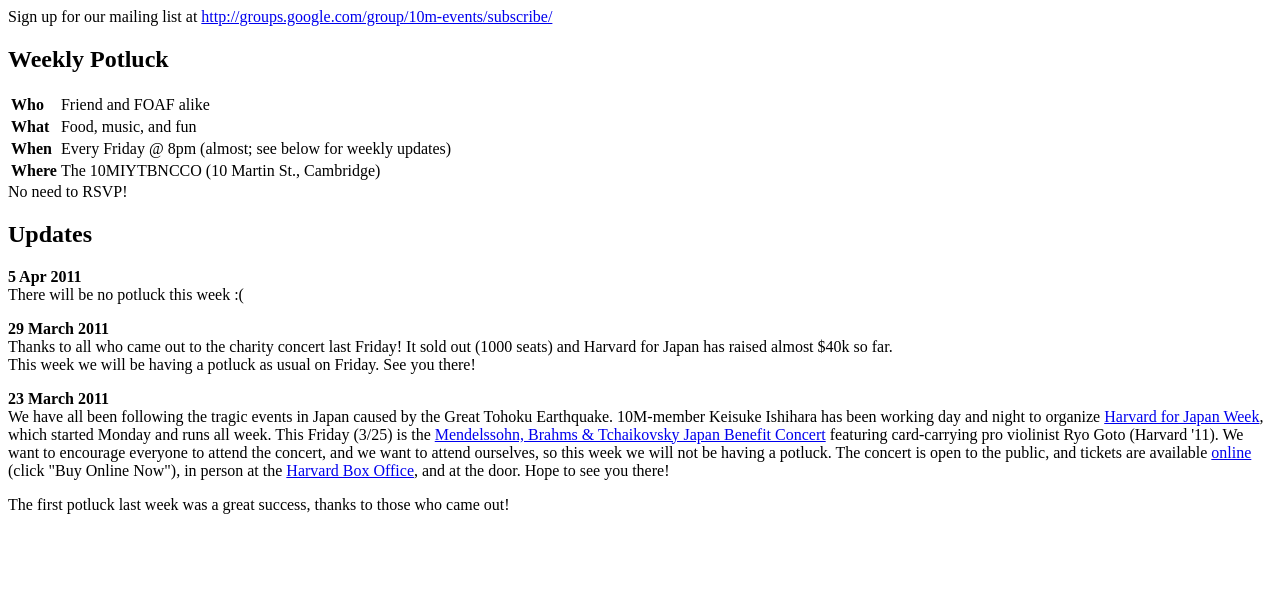
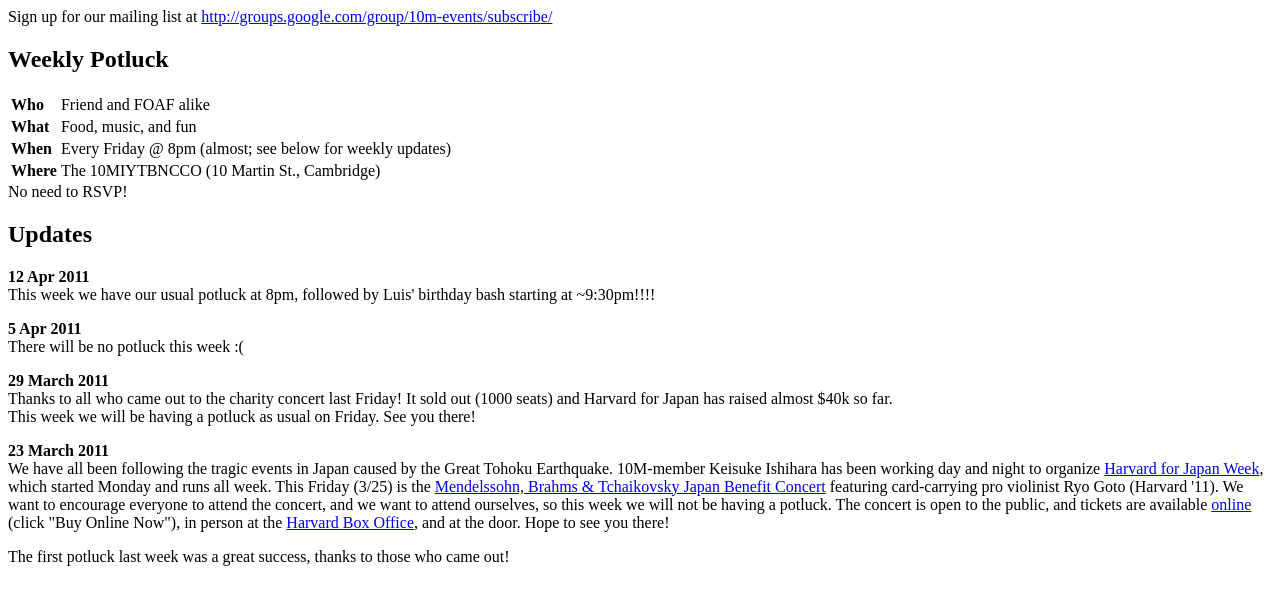
Before and after one commit to dannyroberts/10m-site, a plain HTML site: page fridays.html in a window 1280 px wide. Drawn offline with Linux system fonts and the light colour scheme.

Commit message:
luis party

```diff
--- a/fridays.html
+++ b/fridays.html
@@ -45,9 +45,10 @@ No need to RSVP!
     </div>
     <div>
         <h2>Updates</h2>
+<p><b>12 Apr 2011</b><br>
+	This week we have our usual potluck at 8pm, followed by Luis' birthday bash starting at ~9:30pm!!!!
 <p><b>5 Apr 2011</b><br>
 	There will be no potluck this week :(
-
 		<p><b>29 March 2011</b><br>
 			Thanks to all who came out to the charity concert last Friday! It sold out
 			(1000 seats) and Harvard for Japan has raised almost $40k so far.
@@ -60,7 +61,7 @@ No need to RSVP!
 	Earthquake. 10M-member Keisuke Ishihara has been working day and night to organize
 	<a href="http://harvardforjapan.fas.harvard.edu/">Harvard for Japan Week</a>,
 		which started Monday and runs all week. This Friday (3/25) is
-	the <a href="http://www.facebook.com/event.php?eid=168914679827243">Mendelssohn, Brahms & 	 Tchaikovsky Japan Benefit Concert</a> featuring card-carrying pro violinist Ryo Goto (Harvard '11).
+	the <a href="http://www.facebook.com/event.php?eid=168914679827243">Mendelssohn, Brahms & Tchaikovsky Japan Benefit Concert</a> featuring card-carrying pro violinist Ryo Goto (Harvard '11).
 	We want to
 	encourage everyone to attend the concert, and we want to attend ourselves, so this week we will not be having a potluck. The concert is open to the public, and tickets are available <a href="http://ofa.fas.harvard.edu/cal/details.php?ID=41678">online</a> (click "Buy Online Now"), in person at the
 	<a href="http://ofa.fas.harvard.edu/boxoffice/">Harvard Box Office</a>, and at the door. Hope to see you there!</p>
```
